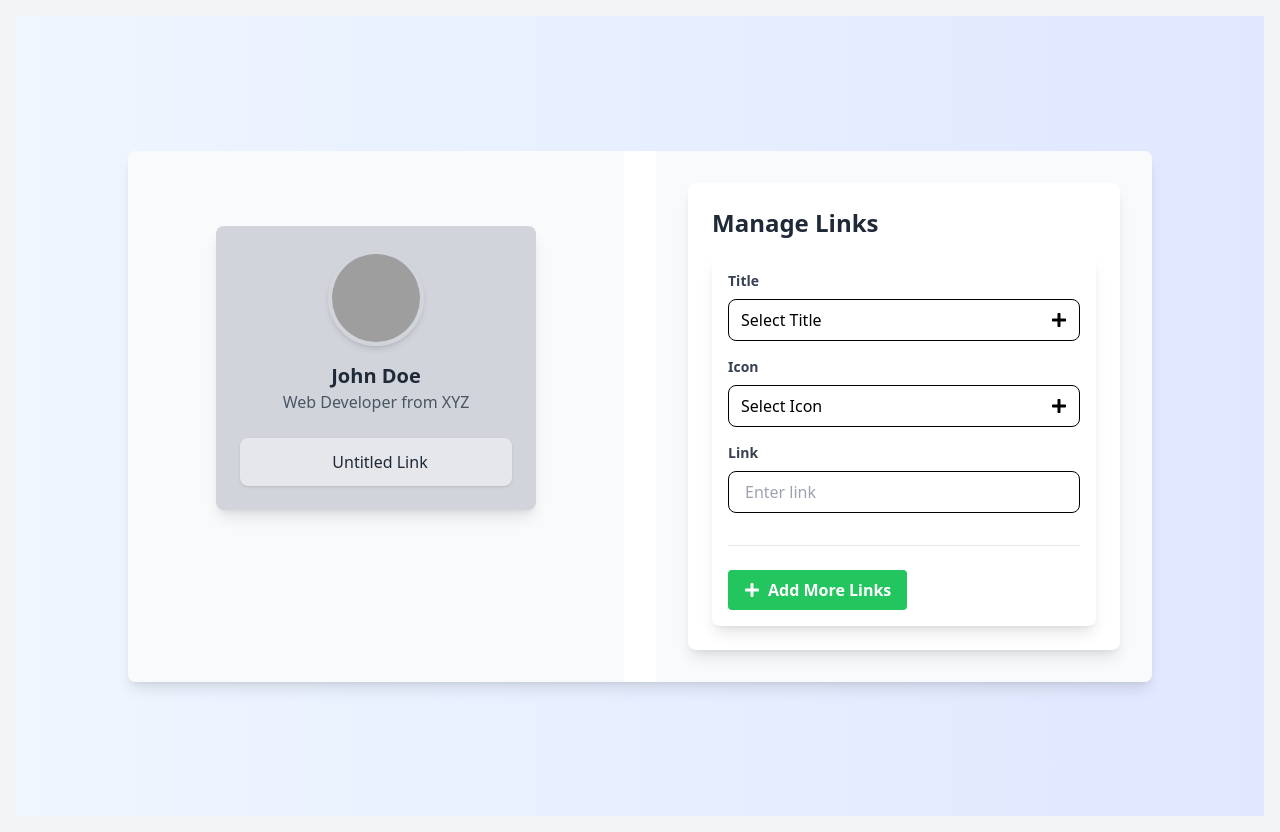
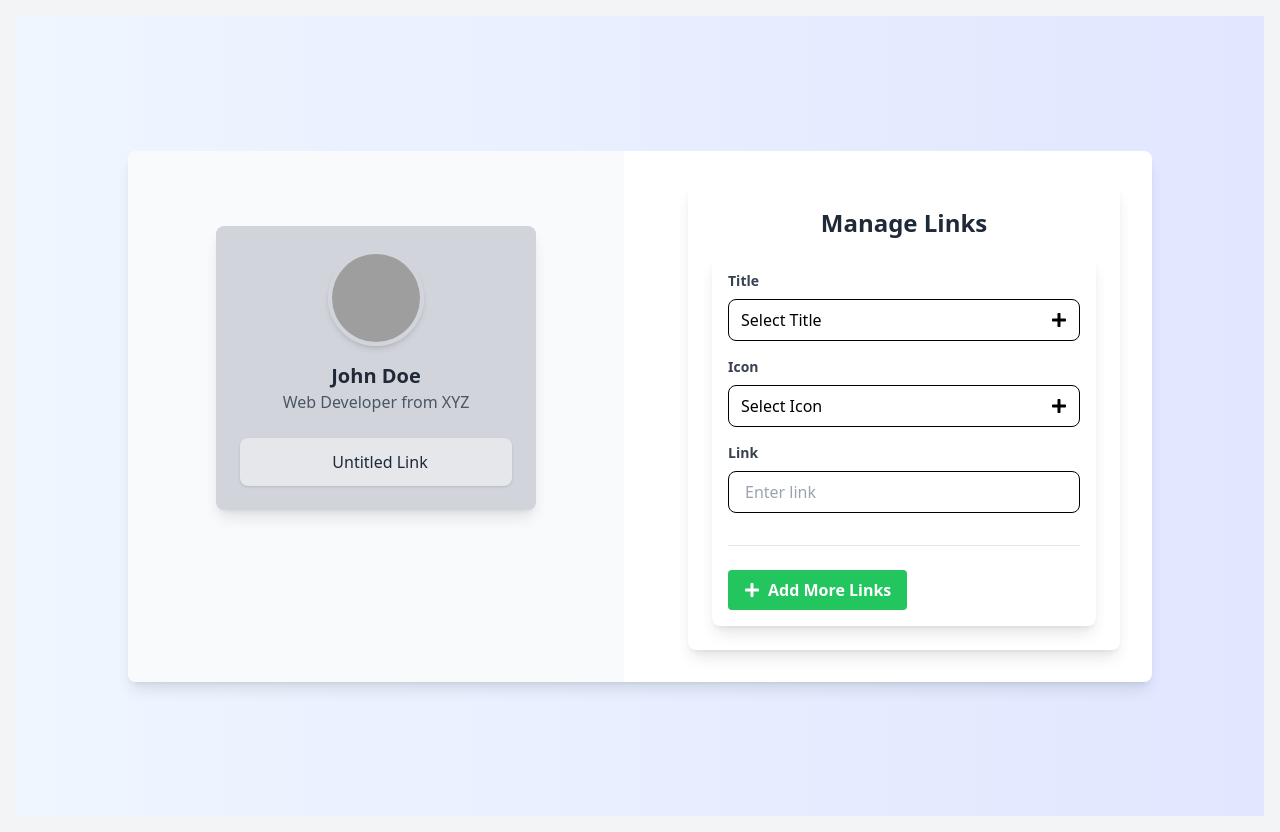
Before and after one commit to Muskan-7867/Linker, a React (Vite) app in the folder frontend/: page /templates/1 in a window 1280 px wide. Built offline with nearby package versions, Linux system fonts and the light colour scheme; grey boxes are pictures that could not be loaded; what tailwindcss-motion would draw is missing.

Commit message:
fix styling

```diff
--- a/frontend/src/components/DarkTempForm.tsx
+++ b/frontend/src/components/DarkTempForm.tsx
@@ -37,9 +37,9 @@ const DarkTempForm: React.FC = () => {
 
 
       {/* Bottom: Form Section */}
-      <div className="flex-1 p-6 lg:p-8 bg-gray-50">
-        <div className="bg-white p-6 rounded-lg shadow-lg">
-          <h2 className="text-2xl font-bold text-gray-800 mb-4">Manage Links</h2>
+      <div className="flex-1 p-6 lg:p-8 ">
+        <div className=" p-6 rounded-lg shadow-lg ">
+          <h2 className="text-2xl font-bold text-gray-800 text-center  mb-4">Manage Links</h2>
           <LinkForm links={links} setLinks={setLinks} />
         </div>
       </div>
--- a/frontend/src/components/LightTempForm.tsx
+++ b/frontend/src/components/LightTempForm.tsx
@@ -36,9 +36,9 @@ const LightTempForm: React.FC = () => {
         </div>
 
         {/* Right Side: Link Form */}
-        <div className="flex-1 p-6 lg:p-8 bg-gray-50">
-          <div className="bg-white p-6 rounded-lg shadow-lg">
-            <h2 className="text-2xl font-bold text-gray-800 mb-4">Manage Links</h2>
+        <div className="flex-1 p-6 lg:p-8 ">
+          <div className=" p-6 rounded-lg shadow-lg ">
+            <h2 className="text-2xl font-bold text-gray-800  text-center  mb-4">Manage Links</h2>
             <LinkForm links={links} setLinks={setLinks} />
           </div>
         </div>
```
